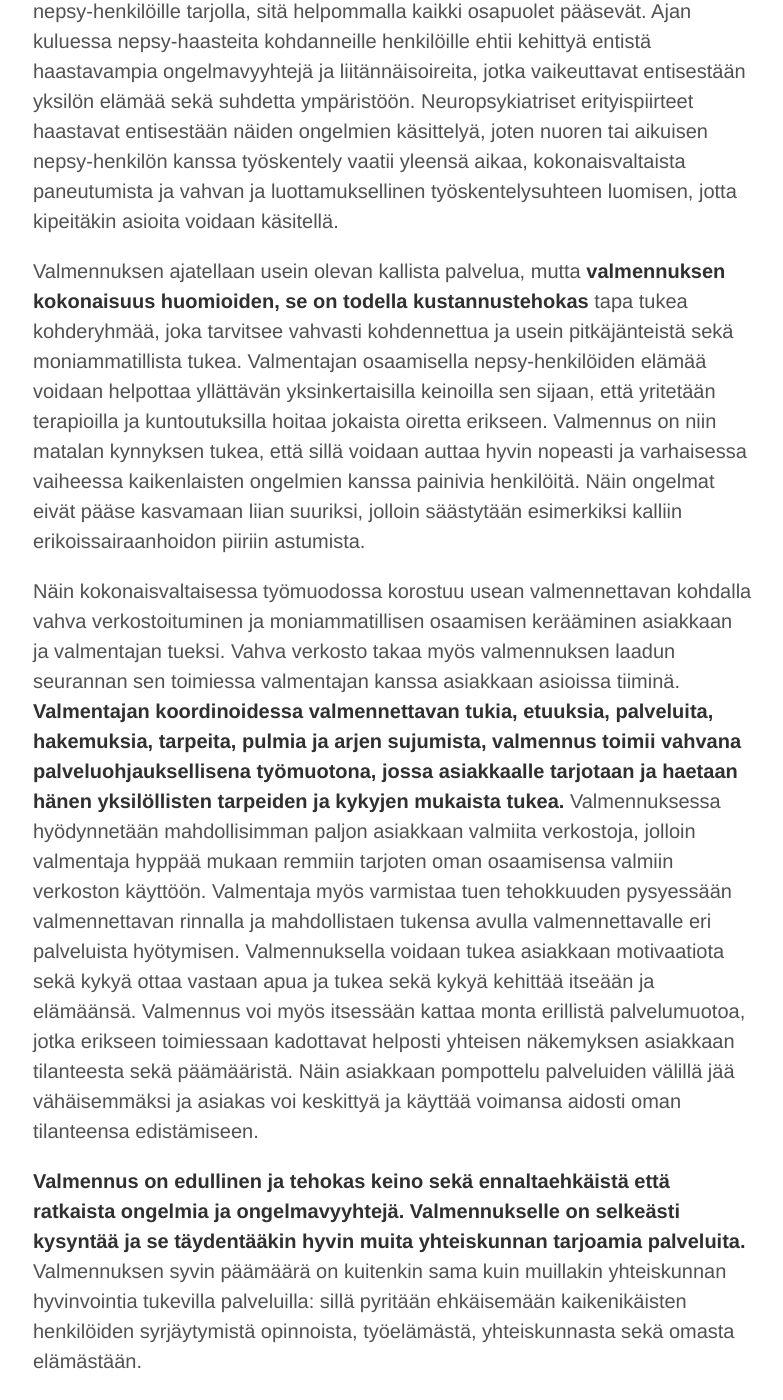
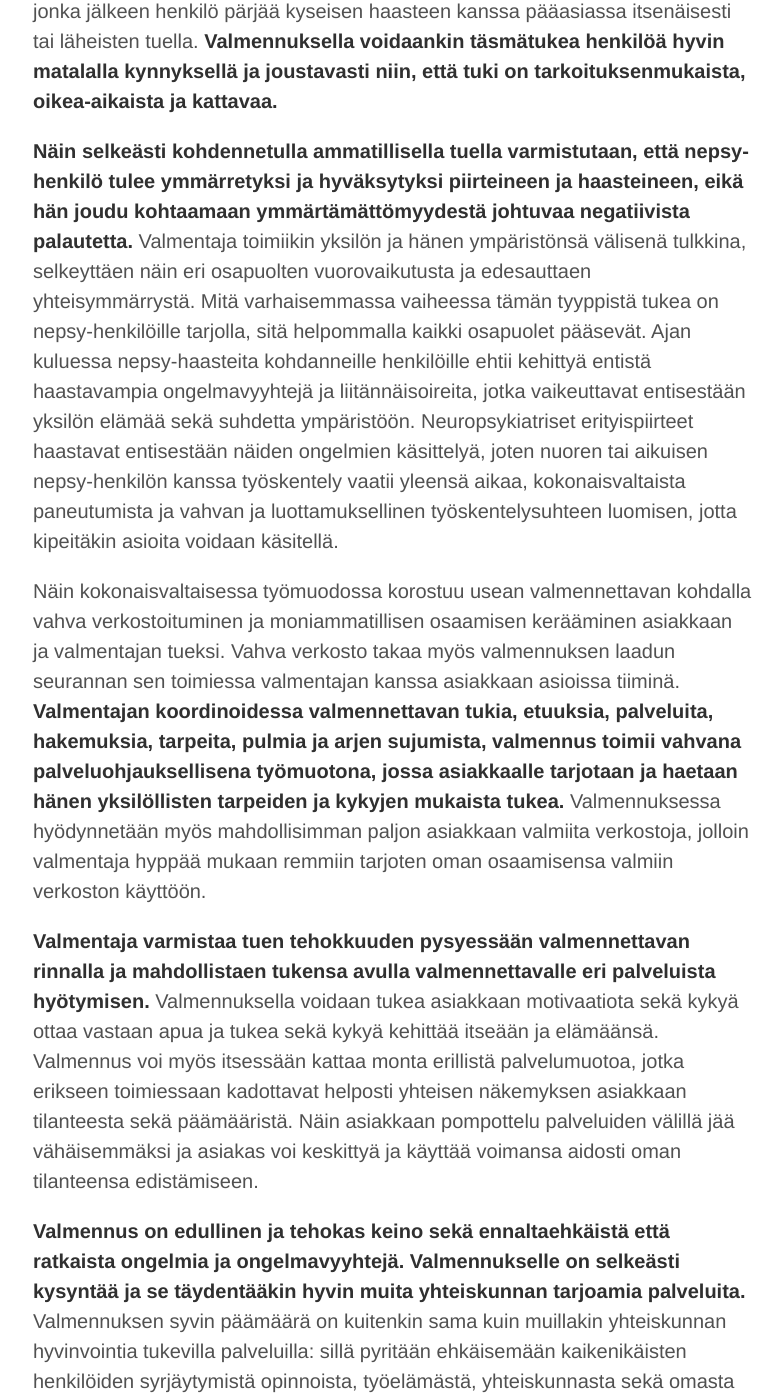
Before and after one commit to niinapiira/neppari.net, a Jekyll site: the page built from _posts/2015-11-22-miksi-neuropsykiatrinen-valmennus.md, in a window 1280 px wide and 1400 px high, scrolled down 2455 px. Shown: the whole window, without its empty margins (247-1030 px from the left). Built offline with Jekyll 4.4.1, drawn with Linux system fonts in a browser that asks for light colours; some of the changed text lies outside the part shown.

Commit message:
Update 2015-11-22-miksi-neuropsykiatrinen-valmennus.md

```diff
--- a/_posts/2015-11-22-miksi-neuropsykiatrinen-valmennus.md
+++ b/_posts/2015-11-22-miksi-neuropsykiatrinen-valmennus.md
@@ -11,16 +11,18 @@
 
 Neuropsykiatriset erityispiirteet johtuvat neurobiologisen kehityksen poikkeavuuksista, jotka aiheuttavat aivojen rakenteen ja toiminnan erilaisuutta. Tämä fysiologinen erilaisuus saa aikaan muun muassa sen, että nepsy-henkilöt hahmottavat maailmaa hyvin eri tavoin; tapa ymmärtää asioiden merkityksiä, mieltää ympäristöä ja tulkita tietoa voi olla huomattavan erilainen. Luonnollisesti nämä poikkeavuudet vaikuttavat myös mieleen, ajatteluun ja tunteisiin sekä käyttäytymiseen. **Ratkaisu- ja voimavarakeskeisellä valmennuksella pyritäänkin ensisijaisesti vahvistamaan yksilön mielekästä suhdetta itseensä, joka on lähtökohta hyvinvoinnille ja oman potentiaalinsa saavuttamiselle.** Tämä tekee valmennuksesta miellyttävän tavan työskennellä sekä valmentajalle että valmennettavalle, jolloin asiakkaat motivoituvat ja sitoutuvat vahvasti työskentelyyn.
 
+Valmennuksen ajatellaan usein olevan kallista palvelua, mutta **valmennuksen kokonaisuus huomioiden, se on todella kustannustehokas** tapa tukea kohderyhmää, joka tarvitsee vahvasti kohdennettua ja usein pitkäjänteistä sekä moniammatillista tukea. Valmentajan osaamisella nepsy-henkilöiden elämää voidaan helpottaa yllättävän yksinkertaisilla keinoilla sen sijaan, että yritetään terapioilla ja kuntoutuksilla hoitaa jokaista oiretta erikseen. Valmennus on niin matalan kynnyksen tukea, että sillä voidaan auttaa hyvin nopeasti ja varhaisessa vaiheessa kaikenlaisten ongelmien kanssa painivia henkilöitä. Näin ongelmat eivät pääse kasvamaan liian suuriksi, jolloin säästytään esimerkiksi kalliin erikoissairaanhoidon piiriin astumista.
+
 Ympäristön vaikutus nepsy-piirteiden esiintyvyyteen ja ongelmien muodostumiseen on suuri. Jotkut henkilöt voivat selvitä piirteineen hyvin läpi elämän, jos ympäristö on vain suotuisa ja ymmärtävä. Kuitenkin yhteiskunta, joka on rakentunut ”neuropsykiatrisesti normaalien” ehdoilla, ei ota useinkaan huomioon (neurobiologisen) erilaisuuden luomia tarpeita. Tämä haastaa yhteiskunnan ja neuropsykiatristen henkilöiden suhdetta, johon valmennuksella pyritään vaikuttamaan rakentavasti. Oleellista on huomioida, että tässäkin suhteessa on kaksi osapuolta, joista kummankin on pystyttävä vaikuttamaan suhteen laatuun. Usein jähmeät yhteiskunnan palvelut eivät pysty menemään tarpeeksi vastaan nepsy-henkilöitä, eikä henkilöillä itsellään ole pulmiensa vuoksi mahdollisuutta hyödyntää yhteiskunnan tarjontaa sellaisenaan. **Valmentaja toimii tässä kohtaa linkkinä yhteiskunnan ja yksilön välillä, pyrkien aktiivisesti rakentamaan siltoja osapuolten toimivalle vuorovaikutukselle ja yhteistyölle.** Valmentaja on kuitenkin aina selkeästi nepsy-henkilön rinnalla kulkija, sillä tämä on suhteessa yhteiskuntaan se osapuoli, joka on selkeästi heikommassa asemassa.
 
 Koska jokainen nepsy-piirteinen henkilö kohtaa elämässään laaja-alaisia haasteita, on tuen oltava yksilöllistä. Tämä tarkoittaa sitä, että henkilö saa tarpeen mukaista tukea kaikille niille elämänaluille, joilla hän kohtaa haasteita. Joillain elämän osa-alueilla voidaan tarvita pitkäaikaista, ehkä jopa loppuelämän kestävää tukea. Joihinkin elämän haasteisiin voi riittää lyhytaikaisempi, tiivis tuki, jonka jälkeen henkilö pärjää kyseisen haasteen kanssa pääasiassa itsenäisesti tai läheisten tuella. **Valmennuksella voidaankin täsmätukea henkilöä hyvin matalalla kynnyksellä ja joustavasti niin, että tuki on tarkoituksenmukaista, oikea-aikaista ja kattavaa.**
 
 **Näin selkeästi kohdennetulla ammatillisella tuella varmistutaan, että nepsy-henkilö tulee ymmärretyksi ja hyväksytyksi piirteineen ja haasteineen, eikä hän joudu kohtaamaan ymmärtämättömyydestä johtuvaa negatiivista palautetta.** Valmentaja toimiikin yksilön ja hänen ympäristönsä välisenä tulkkina, selkeyttäen näin eri osapuolten vuorovaikutusta ja edesauttaen yhteisymmärrystä. Mitä varhaisemmassa vaiheessa tämän tyyppistä tukea on nepsy-henkilöille tarjolla, sitä helpommalla kaikki osapuolet pääsevät. Ajan kuluessa nepsy-haasteita kohdanneille henkilöille ehtii kehittyä entistä haastavampia ongelmavyyhtejä ja liitännäisoireita, jotka vaikeuttavat entisestään yksilön elämää sekä suhdetta ympäristöön. Neuropsykiatriset erityispiirteet haastavat entisestään näiden ongelmien käsittelyä, joten nuoren tai aikuisen nepsy-henkilön kanssa työskentely vaatii yleensä aikaa, kokonaisvaltaista paneutumista ja vahvan ja luottamuksellinen työskentelysuhteen luomisen, jotta kipeitäkin asioita voidaan käsitellä.
 
-Valmennuksen ajatellaan usein olevan kallista palvelua, mutta **valmennuksen kokonaisuus huomioiden, se on todella kustannustehokas** tapa tukea kohderyhmää, joka tarvitsee vahvasti kohdennettua ja usein pitkäjänteistä sekä moniammatillista tukea. Valmentajan osaamisella nepsy-henkilöiden elämää voidaan helpottaa yllättävän yksinkertaisilla keinoilla sen sijaan, että yritetään terapioilla ja kuntoutuksilla hoitaa jokaista oiretta erikseen. Valmennus on niin matalan kynnyksen tukea, että sillä voidaan auttaa hyvin nopeasti ja varhaisessa vaiheessa kaikenlaisten ongelmien kanssa painivia henkilöitä. Näin ongelmat eivät pääse kasvamaan liian suuriksi, jolloin säästytään esimerkiksi kalliin erikoissairaanhoidon piiriin astumista.
+Näin kokonaisvaltaisessa työmuodossa korostuu usean valmennettavan kohdalla vahva verkostoituminen ja moniammatillisen osaamisen kerääminen asiakkaan ja valmentajan tueksi. Vahva verkosto takaa myös valmennuksen laadun seurannan sen toimiessa valmentajan kanssa asiakkaan asioissa tiiminä.
+**Valmentajan koordinoidessa valmennettavan tukia, etuuksia, palveluita, hakemuksia, tarpeita, pulmia ja arjen sujumista, valmennus toimii vahvana palveluohjauksellisena työmuotona, jossa asiakkaalle tarjotaan ja haetaan hänen yksilöllisten tarpeiden ja kykyjen mukaista tukea.** Valmennuksessa hyödynnetään myös mahdollisimman paljon asiakkaan valmiita verkostoja, jolloin valmentaja hyppää mukaan remmiin tarjoten oman osaamisensa valmiin verkoston käyttöön.
 
-Näin kokonaisvaltaisessa työmuodossa korostuu usean valmennettavan kohdalla vahva verkostoituminen ja moniammatillisen osaamisen kerääminen asiakkaan ja valmentajan tueksi. Vahva verkosto takaa myös valmennuksen laadun seurannan sen toimiessa valmentajan kanssa asiakkaan asioissa tiiminä.
-**Valmentajan koordinoidessa valmennettavan tukia, etuuksia, palveluita, hakemuksia, tarpeita, pulmia ja arjen sujumista, valmennus toimii vahvana palveluohjauksellisena työmuotona, jossa asiakkaalle tarjotaan ja haetaan hänen yksilöllisten tarpeiden ja kykyjen mukaista tukea.** Valmennuksessa hyödynnetään mahdollisimman paljon asiakkaan valmiita verkostoja, jolloin valmentaja hyppää mukaan remmiin tarjoten oman osaamisensa valmiin verkoston käyttöön. Valmentaja myös varmistaa tuen tehokkuuden pysyessään valmennettavan rinnalla ja mahdollistaen tukensa avulla valmennettavalle eri palveluista hyötymisen. Valmennuksella voidaan tukea asiakkaan motivaatiota sekä kykyä ottaa vastaan apua ja tukea sekä kykyä kehittää itseään ja elämäänsä. Valmennus voi myös itsessään kattaa monta erillistä palvelumuotoa, jotka erikseen toimiessaan kadottavat helposti yhteisen näkemyksen asiakkaan tilanteesta sekä päämääristä. Näin asiakkaan pompottelu palveluiden välillä jää vähäisemmäksi ja asiakas voi keskittyä ja käyttää voimansa aidosti oman tilanteensa edistämiseen.
+**Valmentaja varmistaa tuen tehokkuuden pysyessään valmennettavan rinnalla ja mahdollistaen tukensa avulla valmennettavalle eri palveluista hyötymisen.** Valmennuksella voidaan tukea asiakkaan motivaatiota sekä kykyä ottaa vastaan apua ja tukea sekä kykyä kehittää itseään ja elämäänsä. Valmennus voi myös itsessään kattaa monta erillistä palvelumuotoa, jotka erikseen toimiessaan kadottavat helposti yhteisen näkemyksen asiakkaan tilanteesta sekä päämääristä. Näin asiakkaan pompottelu palveluiden välillä jää vähäisemmäksi ja asiakas voi keskittyä ja käyttää voimansa aidosti oman tilanteensa edistämiseen.
 
 **Valmennus on edullinen ja tehokas keino sekä ennaltaehkäistä että ratkaista ongelmia ja ongelmavyyhtejä. Valmennukselle on selkeästi kysyntää ja se täydentääkin hyvin muita yhteiskunnan tarjoamia palveluita.** Valmennuksen syvin päämäärä on kuitenkin sama kuin muillakin yhteiskunnan hyvinvointia tukevilla palveluilla: sillä pyritään ehkäisemään kaikenikäisten henkilöiden syrjäytymistä opinnoista, työelämästä, yhteiskunnasta sekä omasta elämästään.
 
```
